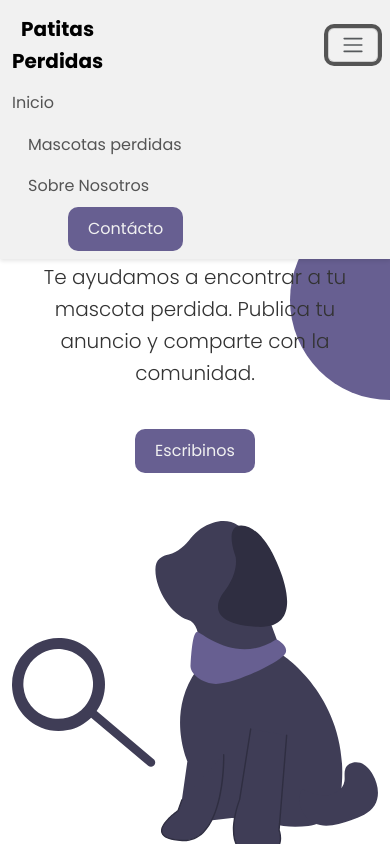
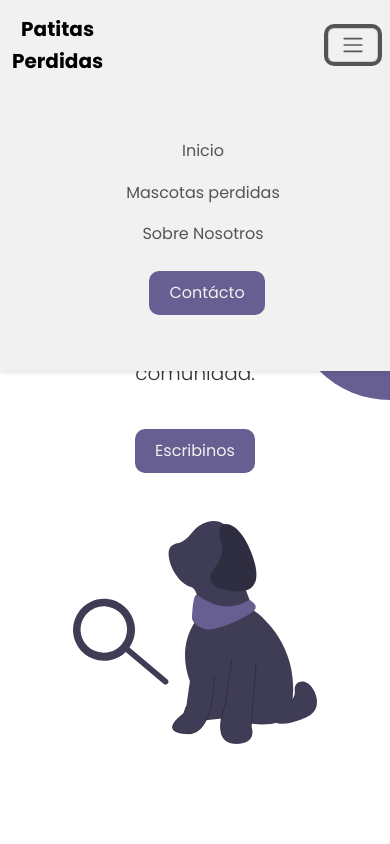
Before and after one commit to 6onza/patitasperdidas, a plain HTML site: page index.html in a window 390 px wide. Both pictures are taken after a click on the button 353 px from the left and 45 px from the top of the page. Shown: the top 844 px of the page. Drawn offline with nearby package versions, Linux system fonts and the light colour scheme.

Commit message:
Fix: minor CSS changes

```diff
--- a/index.html
+++ b/index.html
@@ -34,18 +34,18 @@
         >
           <span class="navbar-toggler-icon"></span>
         </button>
-        <div class="collapse navbar-collapse" id="navbarNav">
+        <div class="collapse navbar-collapse py-md-0 py-5" id="navbarNav">
           <ul class="navbar-nav ms-auto">
-            <li class="nav-item">
+            <li class="nav-item ms-3 text-center">
               <a class="nav-link" href="#">Inicio</a>
             </li>
-            <li class="nav-item ms-3">
+            <li class="nav-item ms-3 text-center">
               <a class="nav-link" href="#">Mascotas perdidas</a>
             </li>
-            <li class="nav-item ms-3">
+            <li class="nav-item ms-3 text-center">
               <a class="nav-link" href="#">Sobre Nosotros</a>
             </li>
-            <li class="nav-item ms-5">
+            <li class="nav-item ms-md-5 ms-3 mt-md-0 mt-3 text-center">
               <a class="btn btn-custom ms-2" href="#">Contácto</a>
             </li>
           </ul>
@@ -71,7 +71,7 @@
             <img
               src="./static/illustrations/dog.svg"
               alt="imagen de perro"
-              class="hero-img img-fluid"
+              class="hero-img img-fluid col-md-12 col-8"
             />
           </div>
         </div>
@@ -281,7 +281,7 @@
             <!-- Botón Buscar -->
             <button type="button" class="btn btn-custom w-100">Buscar</button>
           </div>
-          <div class="col-lg-7 d-flex align-items-center">
+          <div class="col-lg-7 d-flex align-items-center px-0">
             <img
               src="./static/images/mapa-ss.png"
               alt="imagen de google maps"
@@ -348,11 +348,11 @@
   </section>
 
     <section id="contacto" class="container-fluid d-flex justify-content-center my-5 pt-5">
-      <div class="container row d-flex justify-content-between">
-        <div class="col-lg-6">
+      <div class="container row d-flex justify-content-between px-0">
+        <div class="col-lg-6  d-md-block d-none">
           <img src="./static/illustrations/woman-with-a-dog.svg" alt="imagen de contacto" class="img-fluid" />
         </div>
-        <div class="col-lg-6">
+        <div class="col-lg-6 px-0">
           <h3 class="fs-4">Contacto</h3>
           <p class="fs-5">¿Tenés alguna duda o sugerencia? Escribinos y te responderemos a la brevedad.</p>
           <form action="" class="mt-5">
```
